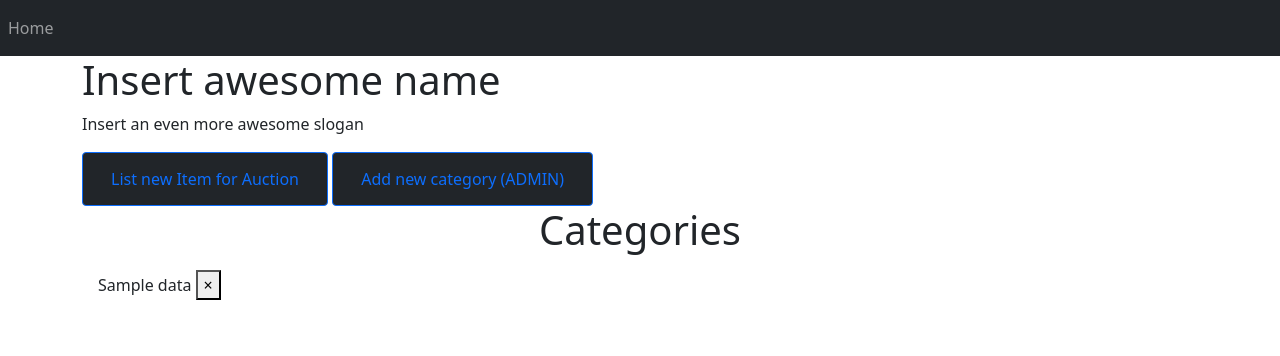
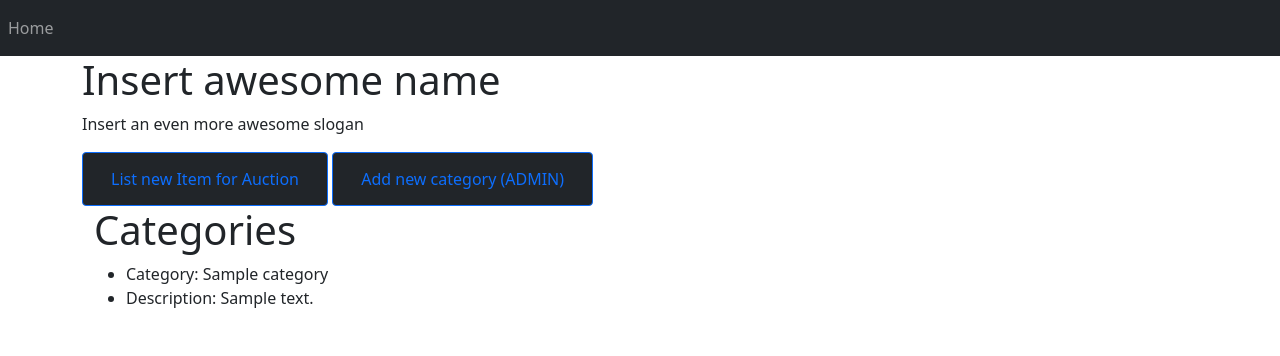
Before and after one commit to yKubilay/Auction, a Python web app: template web/templates/home.html in a window 1280 px wide. Shown: the top 356 px of the page. Run offline with Jinja, Linux system fonts and the light colour scheme; the template is opened without the code that fills it: most values are stand-ins (such as "Sample title", 1, 10 or a date in 2020).

Commit message:
Added support for categories

```diff
--- a/web/templates/home.html
+++ b/web/templates/home.html
@@ -9,15 +9,19 @@
     <button class="btn btn-primary bg-dark">
         <a class="nav-item nav-link" id="addCategory" href="/addCategory">Add new category (ADMIN)</a>
     </button>
-    <h1 align="center" >Categories</h1>
-    <ul class="list-group list-group-flush" id="notes">
-        {% for item in items %}
-        <li class="list-group-item">
-            {{ item.data }}
-            <button type="button" class="close" onClick="deleteNote({{ note.id }})">
-                <span aria-hidden="true">&times;</span>
-            </button>
-        </li>
-      {% endfor %}
+      <div class="container">
+  <h1>Categories</h1>
+    {% for category in categories %}
+    <ul id="category.name">
+      <li>
+        <span class="field-name">Category:</span>
+        <span class="field-value">{{ category.name }}</span>
+      </li>
+      <li>
+        <span class="field-name">Description:</span>
+        <span class="field-value">{{ category.description }}</span>
+      </li>
     </ul>
+    {% endfor %}
+  </div>
 {% endblock %}
--- a/web/views.py
+++ b/web/views.py
@@ -7,7 +7,7 @@ views = Blueprint("views", __name__)
 
 @views.route("/")
 def homepage():
-    return render_template("home.html")
+    return render_template("home.html", categories=Category.query.all())
 
 @views.route("/addCategory", methods=['GET', 'POST'])
 def addCategory():
```
Also changed, not shown: web/database.db.
